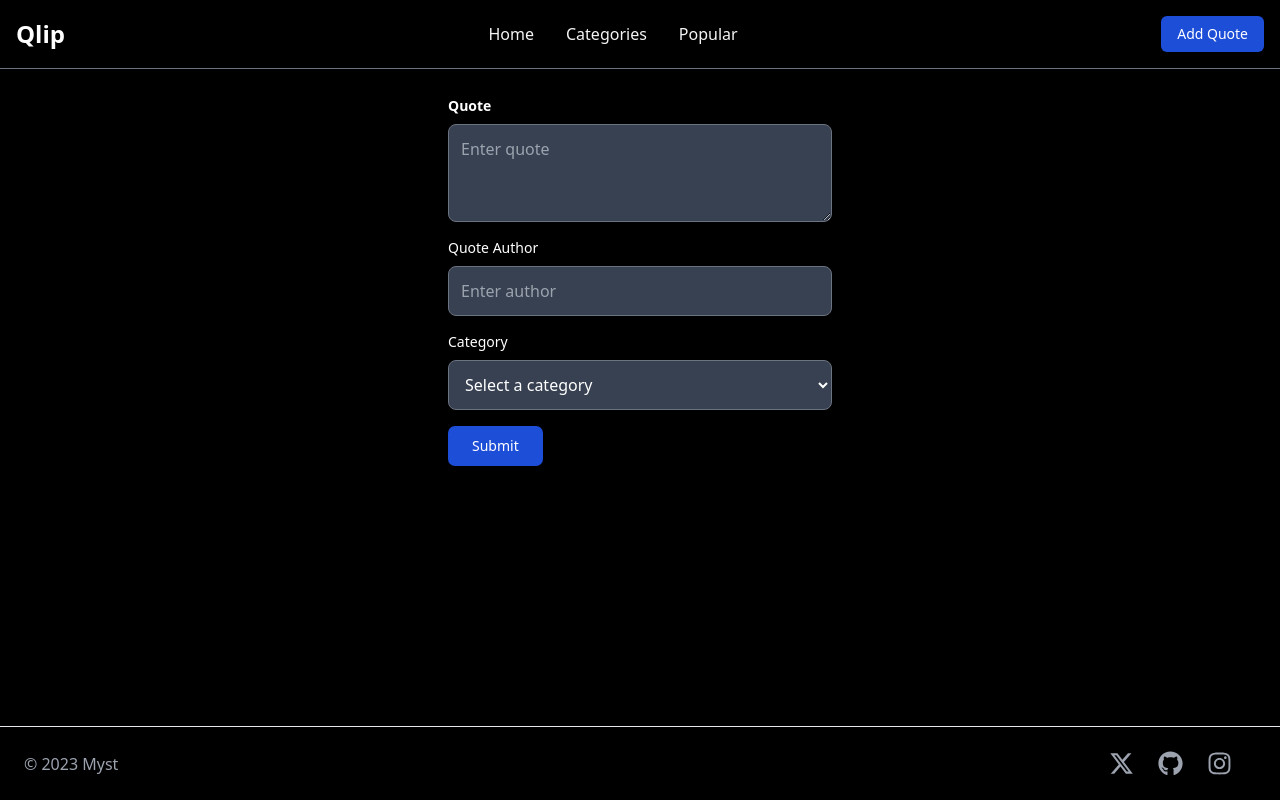
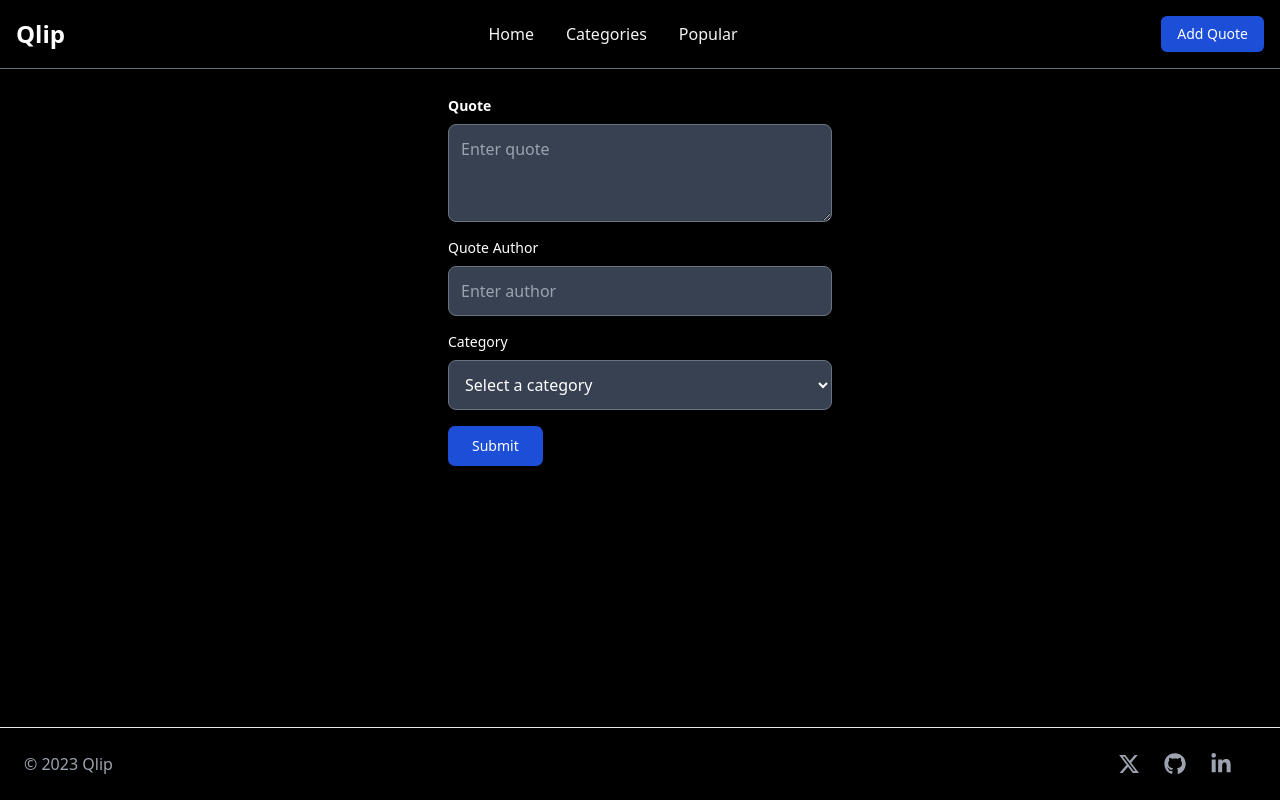
Before and after one commit to Sheriff-Oladimeji/myst, a Next.js app: page /new-quote in a window 1280 px wide. Built offline with nearby package versions, Linux system fonts and the light colour scheme.

Commit message:
fix: add links to footer
modify website layout

```diff
--- a/src/app/layout.tsx
+++ b/src/app/layout.tsx
@@ -25,7 +25,7 @@ export default function RootLayout({
         >
           <Navbar />
 
-          <div className="w-[90%] mx-auto">{children}</div>
+          <div >{children}</div>
 
           <Footer />
         </body>
--- a/src/components/AllQuotes.tsx
+++ b/src/components/AllQuotes.tsx
@@ -49,7 +49,7 @@ const AllQuotes = () => {
         <div className="border-b border-gray-700 mt-4 mb-8"></div>
       </section>
       <div className="grid sm:grid-cols-2 md:grid-cols-3 gap-4">
-        {data.posts.map((item: Quote) => (
+        {data?.posts?.map((item: Quote) => (
           <QuoteCard
             key={item.id}
             id={item.id}
--- a/src/components/Footer.tsx
+++ b/src/components/Footer.tsx
@@ -7,15 +7,15 @@ const Footer = () => {
     <footer className="bottom-0 left-0 z-20 w-full p-4  border-t border-gray-200 shadow flex items-center justify-between md:p-6">
       <span className="text-base text-gray-400 sm:text-center">
         © 2023{" "}
-        <a href="/" className="hover:underline">
-          Myst
-        </a>
+        <Link href="/" className="hover:underline">
+        Qlip
+        </Link>
       </span>
       <ul className="flex flex-wrap items-center mt-3 text-sm font-medium text-gray-400 sm:mt-0">
         {footerItems.map((item) => (
           <li key={item.id} className="mr-6">
             <Link href={item.url}>
-              <item.icon size={25} />
+              <item.icon size={22} />
             </Link>
           </li>
         ))}
--- a/src/components/QOD.tsx
+++ b/src/components/QOD.tsx
@@ -17,7 +17,7 @@ const QOD = () => {
   });
 
   if (isLoading) return (
-    <p className="text-white text-2xl flex items-center justify-center text-center">
+    <p className="text-white text-lg flex items-center justify-center text-center">
       Loading Quote...
     </p>
   );
--- a/src/data/navigation.ts
+++ b/src/data/navigation.ts
@@ -1,4 +1,4 @@
-import { FaXTwitter, FaGithub, FaInstagram } from "react-icons/fa6";
+import { FaXTwitter, FaGithub, FaLinkedinIn } from "react-icons/fa6";
 import { IconType } from "react-icons";
 
 interface NavLink {
@@ -35,18 +35,18 @@ const navItems: NavLink[] = [
 const footerItems: Footer[] = [
   {
     id: 1,
-    url: "https://twitter.com",
+    url: "https://x.com/dimeji_dev",
     icon: FaXTwitter,
   },
   {
     id: 2,
-    url: "https://github.com",
+    url: "https://github.com/Sheriff-Oladimeji",
     icon: FaGithub,
   },
   {
     id: 3,
-    url: "https://instagram.com",
-    icon: FaInstagram,
+    url: "https://www.linkedin.com/in/sheriff-oladimeji-022362255/",
+    icon: FaLinkedinIn,
   },
 ];
 
```
